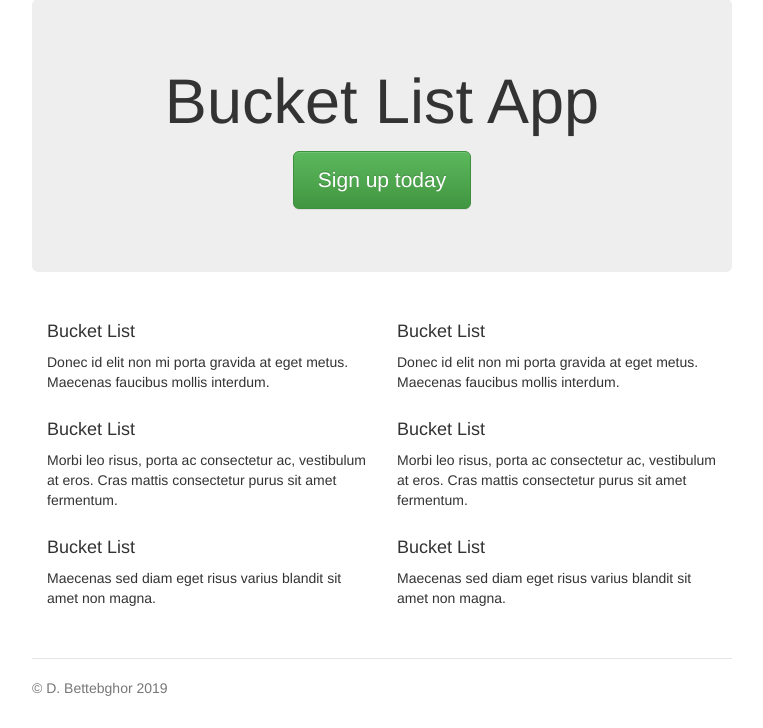
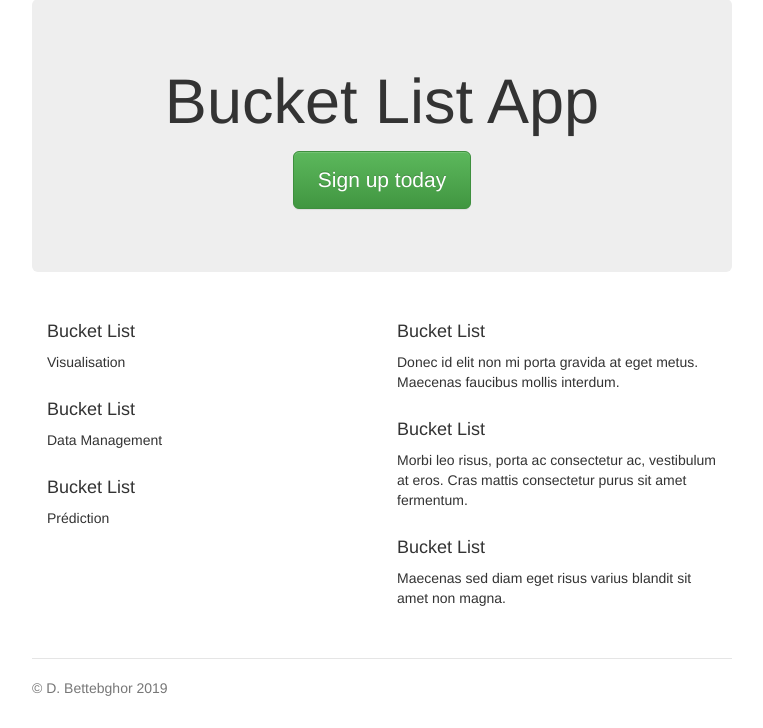
Before and after one commit to dbetteb/flaskAPP, a Flask app: page / in a window 1280 px wide. Shown: the part 112-840 px from the top of the page, without its empty margins (258-1021 px from the left). Run offline with Flask 2, Linux system fonts and the light colour scheme; some libraries are stand-ins or nearby versions.

Commit message:
html update

```diff
--- a/templates/index.html
+++ b/templates/index.html
@@ -41,13 +41,13 @@
             <div class="row marketing">
                 <div class="col-lg-6">
                     <h4>Bucket List</h4>
-                    <p>Donec id elit non mi porta gravida at eget metus. Maecenas faucibus mollis interdum.</p>
+                    <p>Visualisation</p>
 
                     <h4>Bucket List</h4>
-                    <p>Morbi leo risus, porta ac consectetur ac, vestibulum at eros. Cras mattis consectetur purus sit amet fermentum.</p>
+                    <p>Data Management</p>
 
                     <h4>Bucket List</h4>
-                    <p>Maecenas sed diam eget risus varius blandit sit amet non magna.</p>
+                    <p>Prédiction</p>
                 </div>
 
                 <div class="col-lg-6">
```
